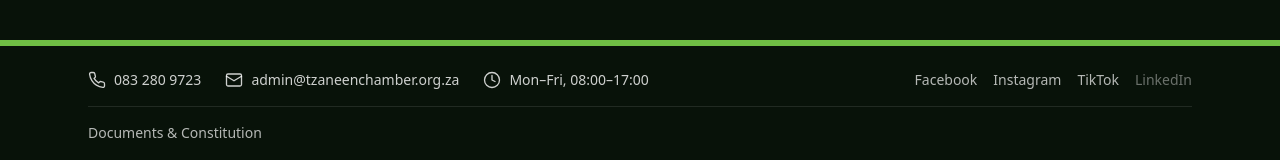
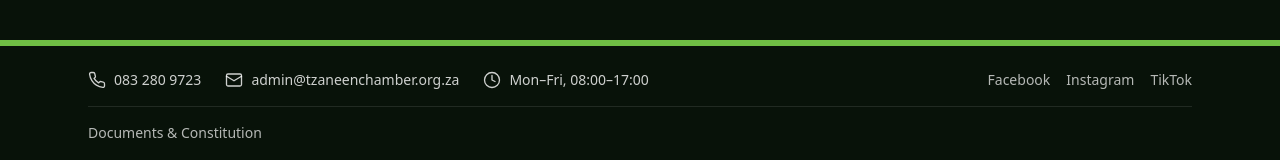
Before and after one commit to swart754wikus-netizen/Tzaneen-chamber-of-commerce, a Next.js app: page / in a window 1280 px wide. Shown: the part 2108-2268 px from the top of the page. Built offline with nearby package versions, Linux system fonts and the light colour scheme; no server answers; the database is empty.

Commit message:
Remove LinkedIn from footer social links

```diff
--- a/src/components/layout/Footer.tsx
+++ b/src/components/layout/Footer.tsx
@@ -7,7 +7,6 @@ const socialLinks = [
   },
   { label: "Instagram", href: "https://www.instagram.com/tzaneenchamber" },
   { label: "TikTok", href: "https://www.tiktok.com/@tzaneen.chamber" },
-  { label: "LinkedIn", href: null },
 ];
 
 const iconProps = {
```
